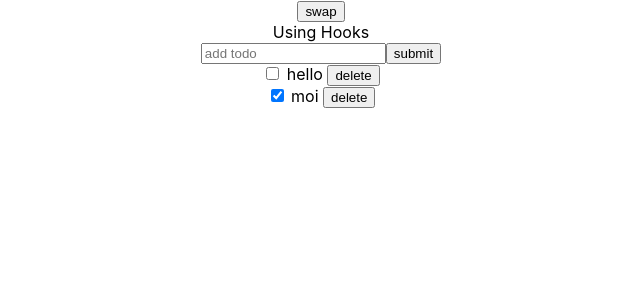
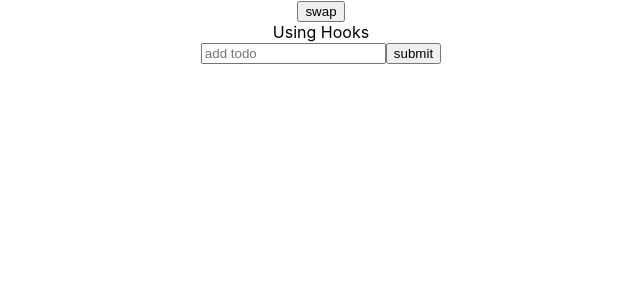
Before and after one commit to tkarling/todolist, a React (Create React App) app: page / in a window 1280 px wide. Shown: the top 300 px of the page, without its empty margins (319-959 px from the left). Built offline with nearby package versions, Linux system fonts and the light colour scheme.

Commit message:
save to local storage

```diff
--- a/src/containers/TodoList.tsx
+++ b/src/containers/TodoList.tsx
@@ -4,15 +4,26 @@ import Todos from '../components/Todos'
 
 let id = 0
 const getId = () => ++id + ''
+const STORAGE_KEY = 'todos'
 
-const SAMPLE_TODOS = [
-  { id: getId(), title: 'hello', completed: false },
-  { id: getId(), title: 'moi', completed: true }
-]
+interface TodoListState {
+  todos: Todo[]
+}
 
 export default class TodoList extends Component {
-  state: { todos: Todo[] } = {
-    todos: SAMPLE_TODOS
+  state: TodoListState = {
+    todos: []
+  }
+
+  componentDidMount() {
+    const todos = JSON.parse(window.localStorage.getItem(STORAGE_KEY) || '[]')
+    this.setState({ todos })
+  }
+
+  componentDidUpdate(prevProps: {}, prevState: TodoListState) {
+    if (prevState.todos !== this.state.todos) {
+      window.localStorage.setItem(STORAGE_KEY, JSON.stringify(this.state.todos))
+    }
   }
 
   onAdd = (title: string) => {
--- a/src/hookContainers/TodoList.tsx
+++ b/src/hookContainers/TodoList.tsx
@@ -1,29 +1,30 @@
-import React, { useState } from 'react'
+import React, { useState, useEffect } from 'react'
 import AddTodo from './AddTodo'
 import Todos from '../components/Todos'
 
 let id = 0
 const getId = () => ++id + ''
-
-const SAMPLE_TODOS = [
-  { id: getId(), title: 'hello', completed: false },
-  { id: getId(), title: 'moi', completed: true }
-]
+const STORAGE_KEY = 'todos' + 'H'
 
 const TodoList = () => {
-  const [todos, setTodos] = useState(SAMPLE_TODOS)
+  const initialTodos = () =>
+    JSON.parse(window.localStorage.getItem(STORAGE_KEY) || '[]')
+  const [todos, setTodos] = useState(initialTodos)
+  useEffect(() => {
+    window.localStorage.setItem(STORAGE_KEY, JSON.stringify(todos))
+  }, [todos])
 
   const onAdd = (title: string) => {
     setTodos([{ id: getId(), title, completed: false }, ...todos])
   }
 
   const onDelete = (todoToDelete: Todo) => {
-    setTodos(todos.filter(todo => todo.id !== todoToDelete.id))
+    setTodos(todos.filter((todo: Todo) => todo.id !== todoToDelete.id))
   }
 
   const onToggle = (todoToToggle: Todo) => {
     setTodos(
-      todos.map(todo =>
+      todos.map((todo: Todo) =>
         todo.id !== todoToToggle.id
           ? todo
           : { ...todo, completed: !todo.completed }
```
